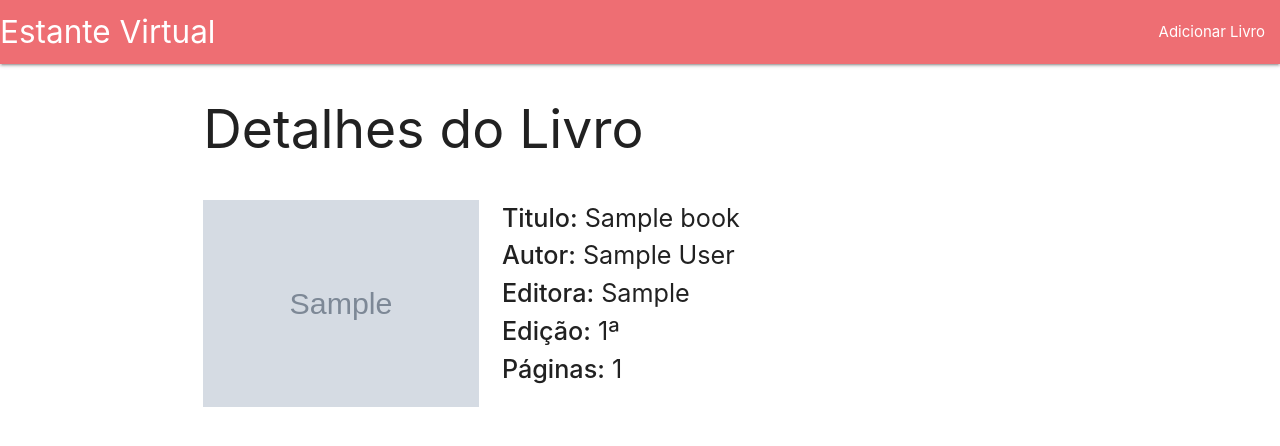
After one commit to CleysonPH/flask-virtual-bookshelf, a Flask app: page /book/detail/1 in a window 1280 px wide. The commit adds this page. Shown: the top 446 px of the page. Run offline with Flask 2, Linux system fonts and the light colour scheme; tables that the repository leaves empty hold one stand-in row (values such as "Sample post"); grey boxes marked "Sample" are stand-in pictures.

Commit message:
Add book detail page

```diff
--- a/app/routes.py
+++ b/app/routes.py
@@ -10,6 +10,14 @@ def home():
     books = Book.query.order_by(Book.title).all()
 
     return render_template('home.html', title=title, books=books)
+
+
+@app.route('/book/detail/<int:id>')
+def book_detail(id):
+    book = Book.query.get_or_404(id)
+    title = 'Detalhes do Livro'
+
+    return render_template('book_detail.html', title=title, book=book)
 
 
 @app.route('/book/add', methods=['GET', 'POST'])
--- a/app/templates/base.html
+++ b/app/templates/base.html
@@ -10,8 +10,9 @@
     <!--Import materialize.css-->
     <link type="text/css" rel="stylesheet" href="{{ url_for('static', filename='css/materialize.min.css') }}"  media="screen,projection"/>
 
-    <title>Estante Virtual - {% block title %}{% endblock %}
-    </title>
+    {% block style %}{% endblock %}
+
+    <title>Estante Virtual - {{ title }}</title>
 </head>
 <body>
     <nav>
@@ -32,7 +33,7 @@
     <main class="container">
         <header class="row">
             <div class="col s12">
-                <h1>{{ title }}</h1>
+                <h2>{{ title }}</h2>
             </div>
         </header>
 
--- /dev/null
+++ b/app/templates/book_detail.html
@@ -0,0 +1,41 @@
+{% extends 'base.html' %}
+
+{% block style %}
+    <style>
+        ul {
+            margin: 0;
+            padding: 0;
+        }
+    </style>
+{% endblock %}
+
+{% block content %}
+    <div class="row">
+        <div class="col s4">
+            <img src="{{ book.img_url }}" class="materialboxed responsive-img"  alt="Imagem de capa do livro {{ book.title }}">
+        </div>
+
+        <div class="col s8 flow-text">
+            <ul>
+                <li><strong>Titulo:</strong> {{ book.title }}</li>
+                <li><strong>Autor:</strong> {{ book.author }}</li>
+                {% if book.publisher %}
+                    <li><strong>Editora:</strong> {{ book.publisher }}</li>
+                {% endif %}
+                {% if book.edition %}
+                   <li><strong>Edição:</strong> {{ book.edition }}ª</li>
+                {% endif %}
+                <li><strong>Páginas:</strong> {{ book.pages_number }}</li>
+            </ul>
+        </div>
+    </div>
+{% endblock %}
+
+{% block script %}
+    <script>
+        document.addEventListener('DOMContentLoaded', function() {
+            var elems = document.querySelectorAll('.materialboxed');
+            var instances = M.Materialbox.init(elems);
+        });
+    </script>
+{% endblock %}
--- a/app/templates/book_form.html
+++ b/app/templates/book_form.html
@@ -1,6 +1,4 @@
 {% extends 'base.html' %}
-
-{% block title %}{{ title }}{% endblock %}
 
 {% block content %}
     <div class="row">
--- a/app/templates/home.html
+++ b/app/templates/home.html
@@ -1,6 +1,4 @@
 {% extends 'base.html' %}
-
-{% block title %}{{ title }}{% endblock %}
 
 {% block content %}
     <div class="row">
@@ -14,7 +12,9 @@
                                     <img src="{{ book.img_url }}" alt="" class="materialboxed responsive-img">
                                 </div>
                                 <div class="col s10">
-                                    <span class="title">{{ book.title }}</span>
+                                    <span class="title">
+                                        <a href="{{ url_for('book_detail', id=book.id) }}">{{ book.title }}</a>
+                                    </span>
                                     <p>{{ book.author }}</p>
                                     <p>{% if book.publisher %}Editora {{ book.publisher }}{% endif %}</p>
                                     <p>{% if book.edition %}{{ book.edition }}ª Edição{% endif %}</p>
```
